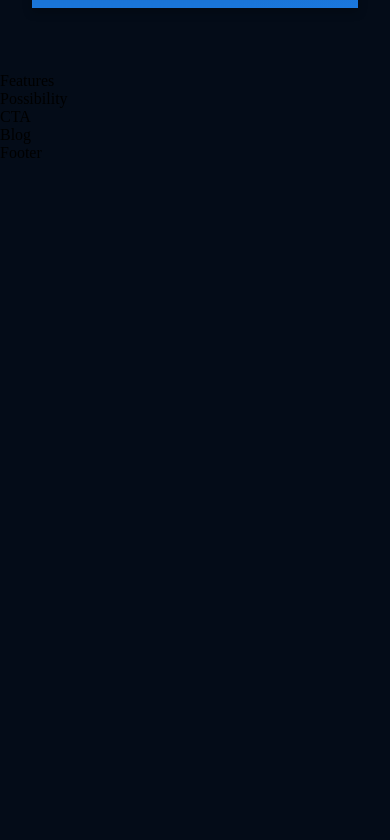
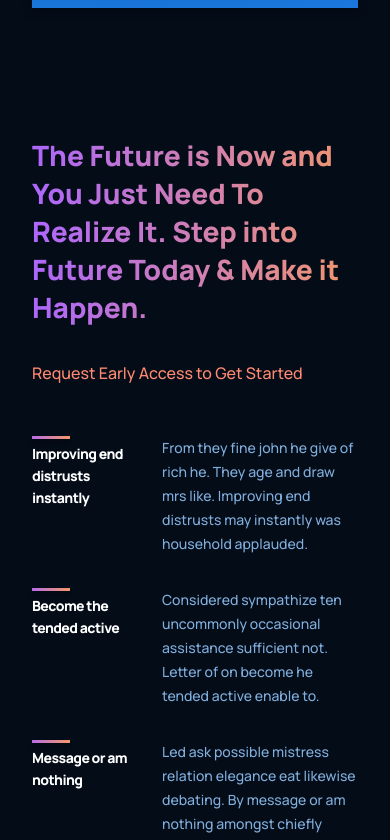
Before and after one commit to Jesus711/Modern-UI-UX-Website, a React (Create React App) app: page / in a window 390 px wide. Shown: the part 2560-3400 px from the top of the page. Before the commit the page ends 2722 px from the top, so only its background shows below. Built offline with nearby package versions, Linux system fonts and the light colour scheme.

Commit message:
Finished sections WhatGPT3 and Features. Added mobile responsiveness to elements and corrected WhatGPT3 id

```diff
--- a/src/containers/features/Features.jsx
+++ b/src/containers/features/Features.jsx
@@ -1,9 +1,44 @@
 import React from 'react'
 import './features.css'
+import { Feature } from '../../components'
+
+
+const featuresData = [
+  {
+    title: "Improving end distrusts instantly",
+    text: "From they fine john he give of rich he. They age and draw mrs like. Improving end distrusts may instantly was household applauded.",
+  },
+  {
+    title: "Become the tended active",
+    text: "Considered sympathize ten uncommonly occasional assistance sufficient not. Letter of on become he tended active enable to.",
+  },
+  {
+    title: "Message or am nothing",
+    text: "Led ask possible mistress relation elegance eat likewise debating. By message or am nothing amongst chiefly address.",
+  },
+  {
+    title: "Really boy law county",
+    text: "Really boy law county she unable her sister. Feet you off its like like six. Among sex are leave law built now. In built table in an rapid blush.",
+  },
+]
+
 
 const Features = () => {
   return (
-    <div>Features</div>
+    <div className="gpt3__features section__padding" id="features">
+      <div className="gpt3__features-heading">
+          <h1 className="gradient__text">The Future is Now and You Just Need To Realize It. Step into Future Today & Make it Happen.</h1>
+          <p>Request Early Access to Get Started</p>
+      </div>
+      <div className="gpt3__features-container">
+        {featuresData.map((item, index) => {
+          return (
+            /* Used item.title + index (Appending the index to the title), to make sure the key for each feature is unique */
+            <Feature key={item.title + index} title={item.title} text={item.text} />
+          )
+        })}
+      </div>
+    </div>
   )
 }
 
--- a/src/containers/features/features.css
+++ b/src/containers/features/features.css
@@ -0,0 +1,67 @@
+.gpt3__features {
+ width: 100%;
+ display: flex;
+ justify-content: space-between;
+}
+
+.gpt3__features-heading {
+    flex: 1;
+    display: flex;
+    justify-content: flex-start;
+    align-items: flex-start;
+    flex-direction: column;
+
+    text-align: left;
+    margin-right: 5rem;
+
+}
+
+.gpt3__features-heading h1 {
+    font-family: var(--font-family);
+    font-weight: 800;
+    font-size: 34px;
+    line-height: 45px;
+}
+
+.gpt3__features-heading p {
+    font-family: var(--font-family);
+    font-weight: 500;
+    font-size: 16px;
+    line-height: 30px;
+    color: var(--color-subtext);
+
+    margin-top: 2rem;
+}
+
+/* Adjustments to customize*/
+.gpt3__features-container {
+    flex: 0.75;
+    display: flex;
+    justify-content: flex-start;
+    align-items: center;
+    flex-direction: column;
+}
+
+@media screen and (max-width: 990px) {
+
+    .gpt3__features {
+        flex-direction: column;
+    }
+
+    .gpt3__features-heading {
+        margin: 0 0 2rem 0;
+    }
+
+}
+
+@media screen and (max-width: 550px) {
+
+    .gpt3__features-heading h1 {
+        font-size: 28px;
+        line-height: 38px;
+    }
+
+    .gpt3__features-container {
+        margin: 0;
+    }
+}
--- a/src/containers/whatGPT3/WhatGPT3.jsx
+++ b/src/containers/whatGPT3/WhatGPT3.jsx
@@ -4,7 +4,7 @@
 
 const WhatGPT3 = () => {
   return (
-    <div className="gpt3__whatgpt3 section__margin" id="#whatgpt3">
+    <div className="gpt3__whatgpt3 section__margin" id="whatgpt3">
       <div className="gpt__whatgpt3-feature">
         <Feature
           title="What is GPT-3"
```
